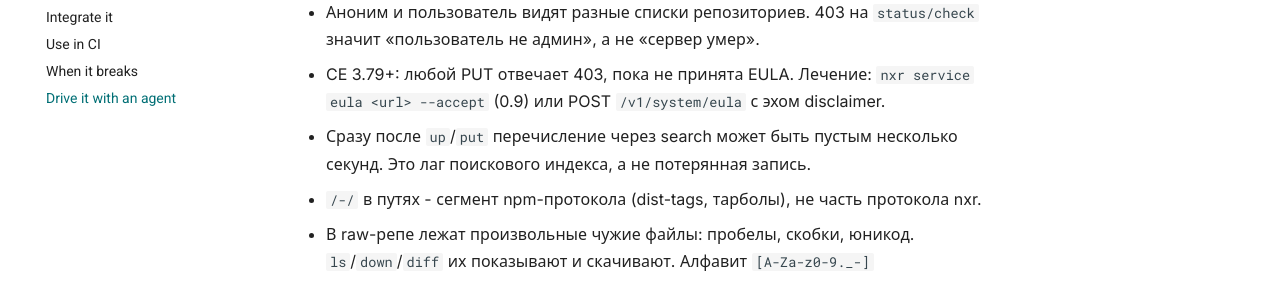
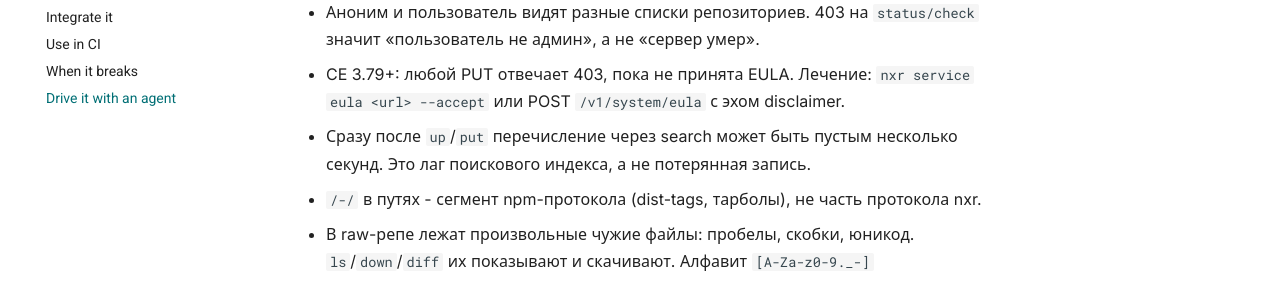
Before and after one commit to Lipen/nexus-raw, an MkDocs documentation site: the page built from docs/how-to/agents.md, in a window 1280 px wide and 900 px high, scrolled down 2054 px. Shown: the part 247-530 px from the top of the window. Built offline with MkDocs 1.6.1 and Material for MkDocs 9.7.7, drawn with Linux system fonts in a browser that asks for light colours; comment, search, counter and statistics services are not loaded.

Commit message:
docs: features stop naming their release version

```diff
--- a/docs/how-to/agents.md
+++ b/docs/how-to/agents.md
@@ -48,7 +48,7 @@
 - Аноним и пользователь видят разные списки репозиториев.
   403 на `status/check` значит «пользователь не админ», а не «сервер умер».
 - CE 3.79+: любой PUT отвечает 403, пока не принята EULA.
-  Лечение: `nxr service eula <url> --accept` (0.9) или POST `/v1/system/eula` с эхом disclaimer.
+  Лечение: `nxr service eula <url> --accept` или POST `/v1/system/eula` с эхом disclaimer.
 - Сразу после `up`/`put` перечисление через search может быть пустым несколько секунд.
   Это лаг поискового индекса, а не потерянная запись.
 - `/-/` в путях - сегмент npm-протокола (dist-tags, тарболы), не часть протокола nxr.
--- a/docs/llms.txt
+++ b/docs/llms.txt
@@ -16,7 +16,7 @@ The agent minimum:
 - Credentials: `-u user:pass`, or `NXR_AUTH` (base64 `user:pass`), or `NXR_USERNAME` + `NXR_PASSWORD`.
   There is no config file by design.
 - Listing needs an enumeration source: `manifest.json` at the directory URL, `--manifest <file|url|->`, repeatable `--name`, or `--ls` (search API).
-- Commands `service status|repo|assets|eula` ship since 0.9: `eula --accept` needs nx-admin.
+- Commands `service status|repo|assets|eula`: `eula --accept` needs nx-admin.
 
 Intent to command:
 
```
